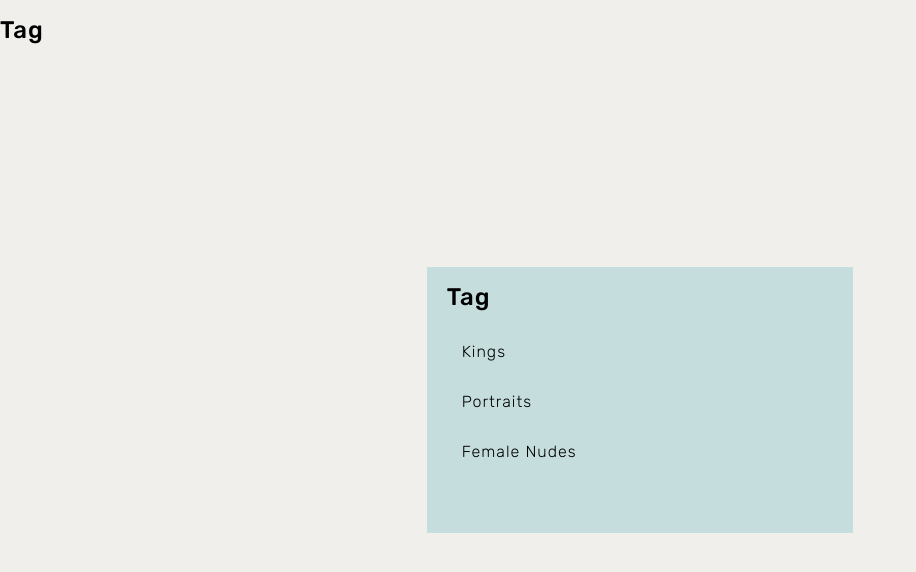
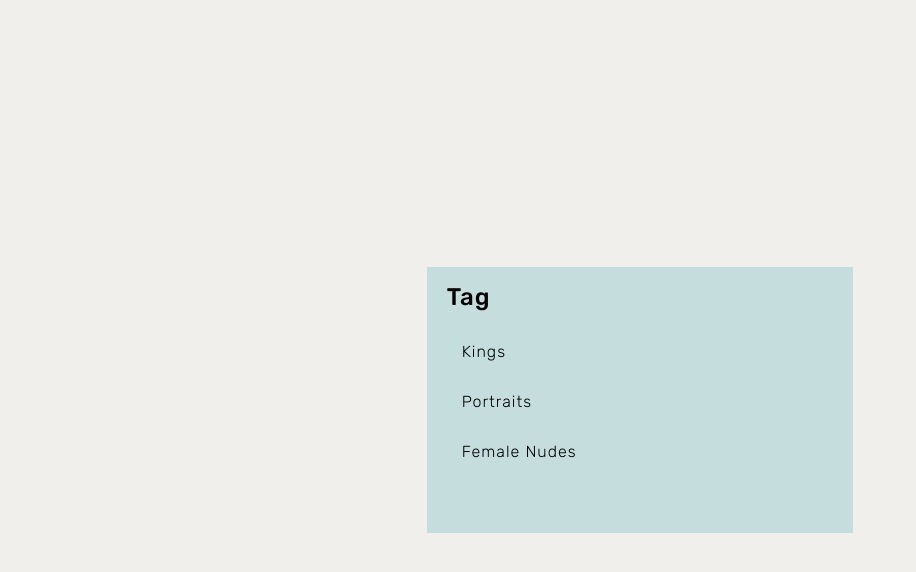
Before and after one commit to arbocobra/React-LandingPage, a React (Create React App) app: page / in a window 1280 px wide. Shown: the top 572 px of the page, without its empty margins (0-916 px from the left). Built offline with nearby package versions, Linux system fonts and the light colour scheme.

Commit message:
props.children works with pickTags action

```diff
--- a/src/App.js
+++ b/src/App.js
@@ -7,6 +7,12 @@ import { useSelector, useDispatch } from 'react-redux';
 import { loadTags, pickTag, selectTags } from './app/features/tagSlice';
 import { TagSelect } from './app/components/TagSelect';
 import { AppFeatures } from './app/components/AppFeatures';
+import { Tag } from './app/features/Tag';
+import { Reselect } from './app/features/Reselect'
+import { Todo } from './app/features/Todo';
+import { Archive } from './app/features/Archive';
+import { Quote } from './app/features/Quote';
+import { Weather } from './app/features/Weather';
 
 export const App = () => {
 
@@ -48,8 +54,16 @@ export const App = () => {
     return (
         <div className="content">
             <div id="background" class="backgroundImg"></div>
-            <TagSelect tags={tags} selectTagHandler={selectTagHandler} />
-            <AppFeatures tags={tags} selectTagHandler={selectTagHandler} />
+            <TagSelect>
+                <Tag tags={tags} selectTagHandler={selectTagHandler} />
+            </TagSelect>
+            <AppFeatures>
+                <Reselect />
+                <Weather />
+                <Todo />
+                <Archive />
+                <Quote />
+            </AppFeatures>
         </div>
     );
 };
--- a/src/app/components/AppFeatures.js
+++ b/src/app/components/AppFeatures.js
@@ -1,20 +1,16 @@
 import React from 'react';
 
-import { Reselect } from '../features/Reselect'
-import { Todo } from '../features/Todo';
-import { Archive } from '../features/Archive';
-import { Quote } from '../features/Quote';
-import { Weather } from '../features/Weather';
+// import { Reselect } from '../features/Reselect'
+// import { Todo } from '../features/Todo';
+// import { Archive } from '../features/Archive';
+// import { Quote } from '../features/Quote';
+// import { Weather } from '../features/Weather';
 
 export const AppFeatures = (props) => {
-  const {tags, selectTagHandler} = props;
+  // const {tags, selectTagHandler} = props;
     return (
         <div className="app-container">
-          <Reselect tags={tags} selectTagHandler={selectTagHandler} />
-          <Weather />
-          <Todo />
-          <Archive />
-          <Quote />
+          {props.children}
       </div>
     )
 }
--- a/src/app/components/TagSelect.js
+++ b/src/app/components/TagSelect.js
@@ -3,12 +3,12 @@ import React from 'react';
 import { Tag } from '../features/Tag';
 
 export const TagSelect = (props) => {
-  const {tags, selectTagHandler} = props;
+  // const {tags, selectTagHandler} = props;
 
     return (
         <div id='tag-overlay' className="tag-container-outer">
-            <h3>Tag</h3>
-            <Tag tags={tags} selectTagHandler={selectTagHandler} />
+            {/* <Tag tags={tags} selectTagHandler={selectTagHandler} /> */}
+            {props.children}
       </div>
     )
 }
```
Also changed, not shown: src/app/features/Reselect.js (+17 -0 lines), src/app/features/Tag.js (+6 -5 lines).
